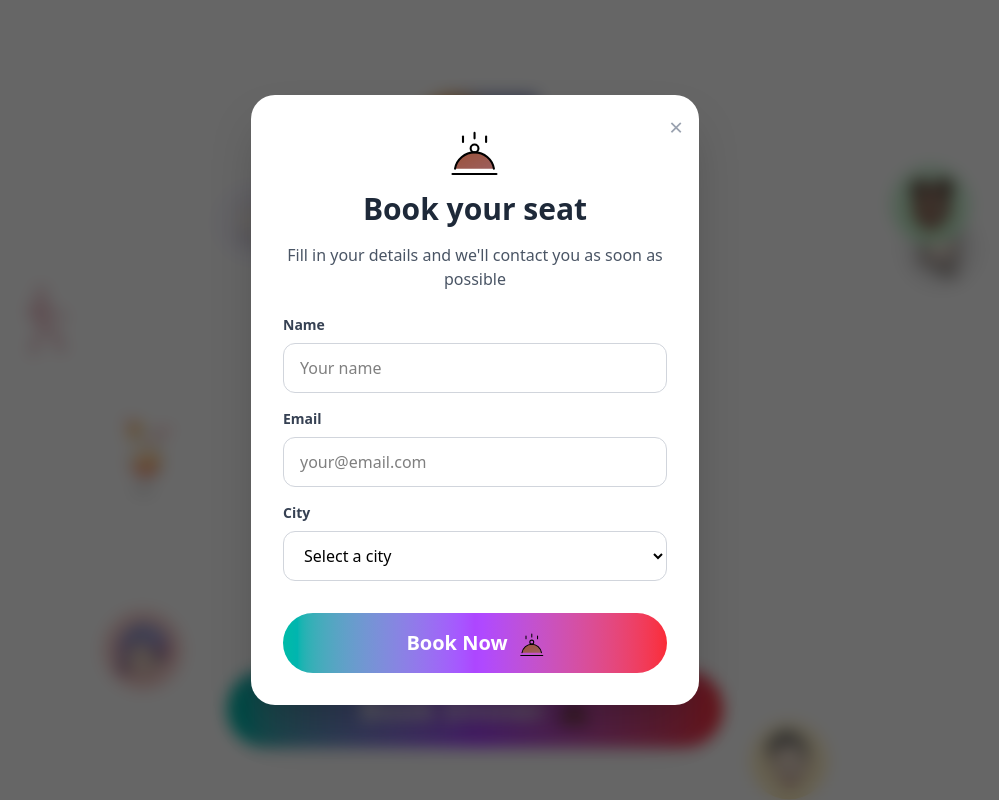
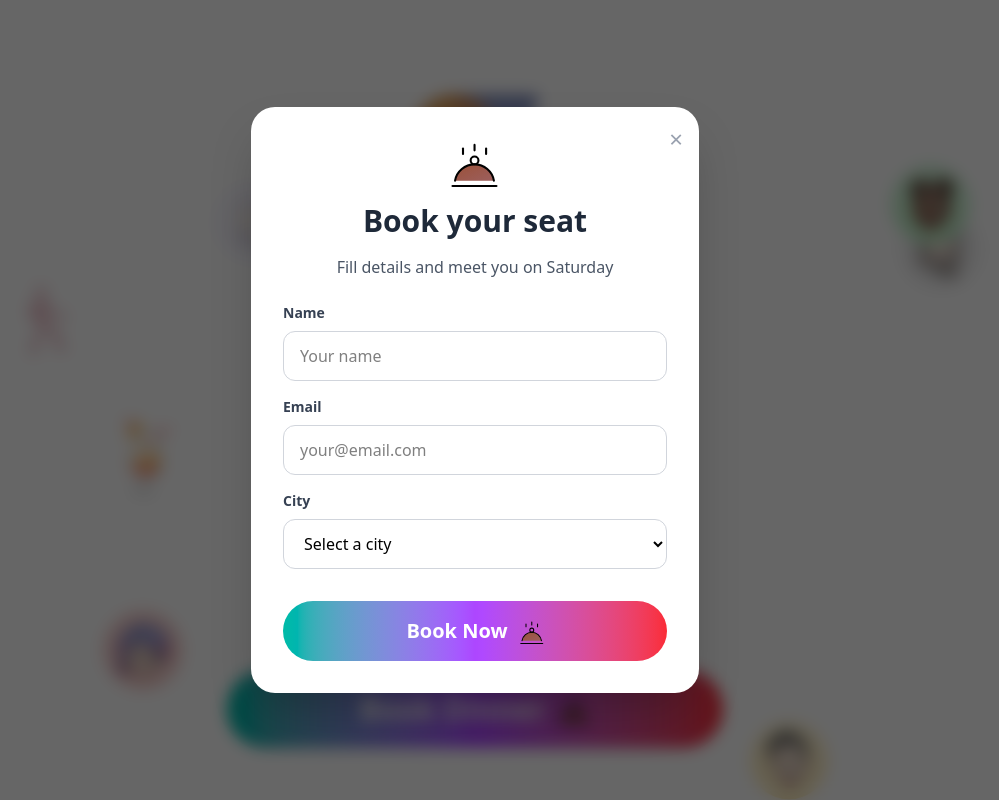
Before and after one commit to SHAKEAPPMOBILE/shakeapp-web, a Next.js app: page / in a window 1280 px wide. Both pictures are taken after a click on the button "Book Dinner". Shown: the top 800 px of the page, without its empty margins (165-1164 px from the left). Built offline with nearby package versions, Linux system fonts and the light colour scheme.

Commit message:
Text update

```diff
--- a/src/components/BookingModal.tsx
+++ b/src/components/BookingModal.tsx
@@ -90,7 +90,7 @@ export default function BookingModal({ isOpen, onClose }: BookingModalProps) {
                 />
                 <h2 className="text-3xl font-bold text-gray-800">Book your seat</h2>
                 <p className="text-gray-600 text-center">
-                  Fill in your details and we&apos;ll contact you as soon as possible
+                  Fill details and meet you on Saturday
                 </p>
               </div>
 
```
